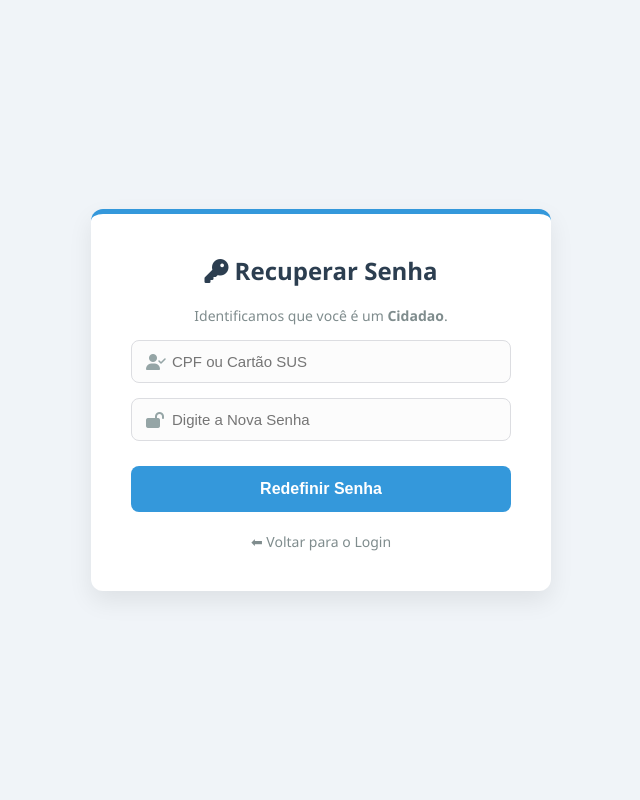
After one commit to gabrielpdss2018/saude-facil-maricy, a Flask app: page /recuperar_senha in a window 1280 px wide. The commit adds this page. Shown: the whole page, without its empty margins (319-959 px from the left). Run offline with Flask 3, Linux system fonts and the light colour scheme.

Commit message:
Add files via upload

```diff
--- a/saude_facil/app.py
+++ b/saude_facil/app.py
@@ -2,7 +2,6 @@ from flask import Flask, render_template, request, redirect, url_for, session, j
 import sqlite3
 import uuid
 from datetime import date
-import os
 
 app = Flask(__name__)
 app.secret_key = 'chave_secreta_saude_facil'
@@ -18,7 +17,6 @@ def get_conexao():
     return conexao
 
 # ================= AUTO-CONFIGURAÇÃO DO BANCO =================
-# Essa função roda sozinha quando o servidor liga e cria todas as tabelas!
 def auto_setup_bd():
     conexao = sqlite3.connect('saude_facil.db')
     cursor = conexao.cursor()
@@ -40,11 +38,48 @@ def auto_setup_bd():
     conexao.commit()
     conexao.close()
 
-# Roda a verificação antes da primeira requisição
 with app.app_context():
     auto_setup_bd()
 
-# ================= ROTAS DO CIDADÃO =================
+# ================= ROTA DE RECUPERAÇÃO (NOVA) =================
+@app.route('/recuperar_senha', methods=['GET', 'POST'])
+def recuperar_senha():
+    tipo = request.args.get('tipo', 'cidadao') # Pega o tipo via URL
+    erro = None
+    mensagem = None
+
+    if request.method == 'POST':
+        identificador = request.form['identificador']
+        nova_senha = request.form['nova_senha']
+        tipo = request.form['tipo']
+
+        conexao = get_conexao()
+        if tipo == 'cidadao':
+            usuario = conexao.execute('SELECT * FROM usuario WHERE cpf = ? OR cartao_sus = ?', (identificador, identificador)).fetchone()
+            if usuario:
+                conexao.execute('UPDATE usuario SET senha = ? WHERE id = ?', (nova_senha, usuario['id']))
+            else: erro = "Cidadão não encontrado com este documento."
+
+        elif tipo == 'servidor':
+            prof = conexao.execute('SELECT * FROM profissional WHERE login = ?', (identificador,)).fetchone()
+            if prof:
+                conexao.execute('UPDATE profissional SET senha = ? WHERE id = ?', (nova_senha, prof['id']))
+            else: erro = "Matrícula do servidor não encontrada."
+
+        elif tipo == 'gestor':
+            gestor = conexao.execute('SELECT * FROM gestor WHERE login = ?', (identificador,)).fetchone()
+            if gestor:
+                conexao.execute('UPDATE gestor SET senha = ? WHERE id = ?', (nova_senha, gestor['id']))
+            else: erro = "Login de gestor não encontrado."
+
+        if not erro:
+            conexao.commit()
+            mensagem = "Senha redefinida com sucesso!"
+        conexao.close()
+
+    return render_template('recuperar_senha.html', tipo=tipo, erro=erro, mensagem=mensagem)
+
+# ================= RESTANTE DAS ROTAS (MANTIDAS) =================
 @app.route('/')
 def home(): return render_template('index.html')
 
@@ -161,7 +196,7 @@ def logout():
     session.clear()
     return redirect(url_for('home'))
 
-# ================= ROTAS DO PROFISSIONAL / UBS =================
+# ================= PROFISSIONAL / UBS =================
 @app.route('/login_servidor', methods=['GET', 'POST'])
 def login_servidor():
     erro = None
@@ -198,7 +233,7 @@ def logout_servidor():
     session.pop('profissional_id', None); session.pop('profissional_nome', None); session.pop('profissional_ubs_id', None); session.pop('profissional_ubs_nome', None)
     return redirect(url_for('login_servidor'))
 
-# ================= ROTAS DO GESTOR MUNICIPAL =================
+# ================= GESTOR MUNICIPAL =================
 @app.route('/login_gestor', methods=['GET', 'POST'])
 def login_gestor():
     erro = None
@@ -240,18 +275,16 @@ def cadastrar_ubs():
     conexao.close()
     return render_template('cadastrar_ubs.html', nome=session['gestor_nome'], servicos=todos_servicos, mensagem=mensagem)
 
-# NOVA ROTA: CADASTRAR SERVIÇOS DO CATÁLOGO!
 @app.route('/cadastrar_servico', methods=['GET', 'POST'])
 def cadastrar_servico():
     if 'gestor_id' not in session: return redirect(url_for('login_gestor'))
     mensagem = None
     if request.method == 'POST':
         conexao = get_conexao()
-        conexao.execute('INSERT INTO servico_saude (nome, descricao, icone) VALUES (?, ?, ?)',
-                        (request.form['nome'], request.form['descricao'], request.form['icone']))
+        conexao.execute('INSERT INTO servico_saude (nome, descricao, icone) VALUES (?, ?, ?)', (request.form['nome'], request.form['descricao'], request.form['icone']))
         conexao.commit()
         conexao.close()
-        mensagem = "Novo Serviço adicionado ao catálogo geral da Prefeitura!"
+        mensagem = "Novo Serviço adicionado!"
     return render_template('cadastrar_servico.html', nome=session['gestor_nome'], mensagem=mensagem)
 
 @app.route('/cadastrar_profissional', methods=['GET', 'POST'])
@@ -261,8 +294,7 @@ def cadastrar_profissional():
     conexao = get_conexao()
     if request.method == 'POST':
         try:
-            conexao.execute('INSERT INTO profissional (nome, cargo, login, senha, ubs_id) VALUES (?, ?, ?, ?, ?)',
-                            (request.form['nome'], request.form['cargo'], request.form['login'], request.form['senha'], request.form['ubs_id']))
+            conexao.execute('INSERT INTO profissional (nome, cargo, login, senha, ubs_id) VALUES (?, ?, ?, ?, ?)', (request.form['nome'], request.form['cargo'], request.form['login'], request.form['senha'], request.form['ubs_id']))
             conexao.commit()
             mensagem = "Profissional cadastrado com sucesso!"
         except sqlite3.IntegrityError: erro = "Este Login/Matrícula já está em uso."
--- a/saude_facil/templates/login_gestor.html
+++ b/saude_facil/templates/login_gestor.html
@@ -14,13 +14,13 @@
         button { width: 100%; padding: 14px; background-color: #8e44ad; color: white; border: none; border-radius: 8px; cursor: pointer; font-size: 16px; font-weight: bold; margin-top: 25px; transition: 0.3s; }
         button:hover { background-color: #732d91; }
         .erro { background-color: #fee2e2; color: #dc2626; padding: 12px; border-radius: 8px; margin-bottom: 15px; font-size: 14px; font-weight: 600; }
+        .forgot-link { display: block; margin-top: 15px; color: #7f8c8d; text-decoration: none; font-size: 13px; }
     </style>
 </head>
 <body>
     <div class="login-container">
         <i class="fa-solid fa-chart-pie" style="font-size: 45px; color: #8e44ad; margin-bottom: 10px;"></i>
         <h2 style="color: #2c3e50; margin-top: 0;">Portal do Gestor</h2>
-        <p style="color: #7f8c8d; font-size: 14px; margin-top: -10px;">Secretaria Municipal de Saúde</p>
 
         {% if erro %} <div class="erro"><i class="fa-solid fa-circle-exclamation"></i> {{ erro }}</div> {% endif %}
 
@@ -33,7 +33,8 @@
                 <i class="fa-solid fa-key"></i>
                 <input type="password" name="senha" placeholder="Senha" required>
             </div>
-            <button type="submit"><i class="fa-solid fa-right-to-bracket"></i> Acessar Dashboard</button>
+            <button type="submit">Acessar Dashboard</button>
+            <a href="{{ url_for('recuperar_senha', tipo='gestor') }}" class="forgot-link">Esqueceu sua senha?</a>
         </form>
         <a href="/" style="display: block; margin-top: 20px; color: #7f8c8d; text-decoration: none; font-size: 13px;">⬅ Voltar ao site principal</a>
     </div>
--- a/saude_facil/templates/login_servidor.html
+++ b/saude_facil/templates/login_servidor.html
@@ -14,13 +14,13 @@
         button { width: 100%; padding: 14px; background-color: #e67e22; color: white; border: none; border-radius: 8px; cursor: pointer; font-size: 16px; font-weight: bold; margin-top: 25px; transition: 0.3s; }
         button:hover { background-color: #d35400; }
         .erro { background-color: #fee2e2; color: #dc2626; padding: 12px; border-radius: 8px; margin-bottom: 15px; font-size: 14px; font-weight: 600; }
+        .forgot-link { display: block; margin-top: 15px; color: #7f8c8d; text-decoration: none; font-size: 13px; }
     </style>
 </head>
 <body>
     <div class="login-container">
         <i class="fa-solid fa-user-doctor" style="font-size: 45px; color: #e67e22; margin-bottom: 10px;"></i>
         <h2 style="color: #2c3e50; margin-top: 0;">Portal do Servidor</h2>
-        <p style="color: #7f8c8d; font-size: 14px; margin-top: -10px;">Rede de Saúde Municipal</p>
 
         {% if erro %} <div class="erro"><i class="fa-solid fa-circle-exclamation"></i> {{ erro }}</div> {% endif %}
 
@@ -33,7 +33,8 @@
                 <i class="fa-solid fa-key"></i>
                 <input type="password" name="senha" placeholder="Senha" required>
             </div>
-            <button type="submit"><i class="fa-solid fa-right-to-bracket"></i> Acessar Painel</button>
+            <button type="submit">Acessar Painel</button>
+            <a href="{{ url_for('recuperar_senha', tipo='servidor') }}" class="forgot-link">Esqueceu sua senha?</a>
         </form>
         <a href="/" style="display: block; margin-top: 20px; color: #7f8c8d; text-decoration: none; font-size: 13px;">⬅ Voltar ao portal do Cidadão</a>
     </div>
--- /dev/null
+++ b/saude_facil/templates/recuperar_senha.html
@@ -0,0 +1,50 @@
+<!DOCTYPE html>
+<html lang="pt-BR">
+<head>
+    <meta charset="UTF-8">
+    <title>Recuperar Senha - Saúde Fácil</title>
+    <link rel="stylesheet" href="https://cdnjs.cloudflare.com/ajax/libs/font-awesome/6.4.0/css/all.min.css">
+    <style>
+        body { font-family: 'Segoe UI', Arial, sans-serif; background-color: #f0f4f8; display: flex; justify-content: center; align-items: center; height: 100vh; margin: 0; }
+        .container { background-color: white; padding: 40px; border-radius: 12px; box-shadow: 0 10px 25px rgba(0,0,0,0.08); width: 380px; text-align: center; border-top: 5px solid #3498db; }
+        .input-icon { position: relative; margin-top: 15px; }
+        .input-icon i { position: absolute; left: 15px; top: 14px; color: #95a5a6; }
+        input { width: 100%; padding: 12px 12px 12px 40px; border: 1px solid #dcdde1; border-radius: 8px; box-sizing: border-box; transition: 0.3s; background-color: #fcfcfc; font-size: 15px;}
+        input:focus { border-color: #3498db; outline: none; }
+        button { width: 100%; padding: 14px; background-color: #3498db; color: white; border: none; border-radius: 8px; cursor: pointer; font-size: 16px; font-weight: bold; margin-top: 25px; transition: 0.3s; }
+        button:hover { background-color: #2980b9; transform: translateY(-2px); }
+        .erro { background-color: #fee2e2; color: #dc2626; padding: 12px; border-radius: 8px; margin-bottom: 15px; font-size: 14px; }
+        .sucesso { background-color: #d1fae5; color: #059669; padding: 12px; border-radius: 8px; margin-bottom: 15px; font-size: 14px; }
+        .btn-voltar { display: block; margin-top: 20px; color: #7f8c8d; text-decoration: none; font-size: 14px; }
+    </style>
+</head>
+<body>
+    <div class="container">
+        <h2 style="color: #2c3e50; margin-top: 0;"><i class="fa-solid fa-key"></i> Recuperar Senha</h2>
+        <p style="color: #7f8c8d; font-size: 14px;">Identificamos que você é um <strong>{{ tipo | capitalize }}</strong>.</p>
+
+        {% if erro %} <div class="erro">{{ erro }}</div> {% endif %}
+        {% if mensagem %} <div class="sucesso">{{ mensagem }}</div> {% endif %}
+
+        <form method="POST" action="/recuperar_senha">
+            <input type="hidden" name="tipo" value="{{ tipo }}">
+
+            <div class="input-icon">
+                <i class="fa-solid fa-user-check"></i>
+                <input type="text" name="identificador" placeholder="{% if tipo == 'cidadao' %}CPF ou Cartão SUS{% else %}Login / Matrícula{% endif %}" required>
+            </div>
+
+            <div class="input-icon">
+                <i class="fa-solid fa-lock-open"></i>
+                <input type="password" name="nova_senha" placeholder="Digite a Nova Senha" required>
+            </div>
+
+            <button type="submit">Redefinir Senha</button>
+        </form>
+
+        <a href="{% if tipo == 'cidadao' %}/login{% elif tipo == 'servidor' %}/login_servidor{% else %}/login_gestor{% endif %}" class="btn-voltar">
+            ⬅ Voltar para o Login
+        </a>
+    </div>
+</body>
+</html>
```
Also changed, not shown: saude_facil/templates/login.html (+3 -17 lines), saude_facil/saude_facil.db.
